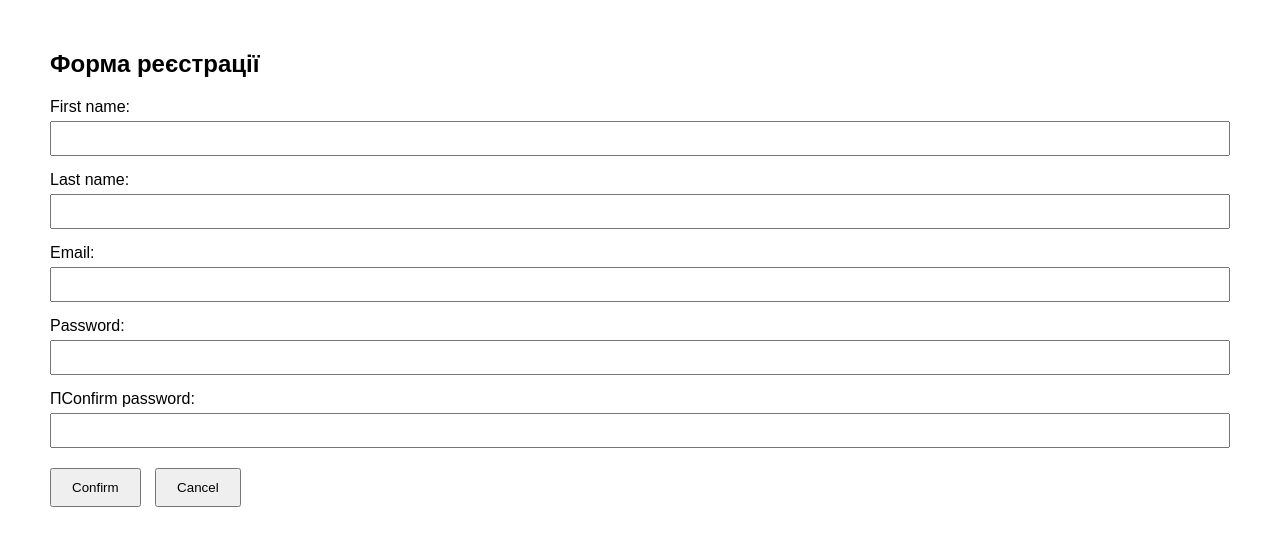
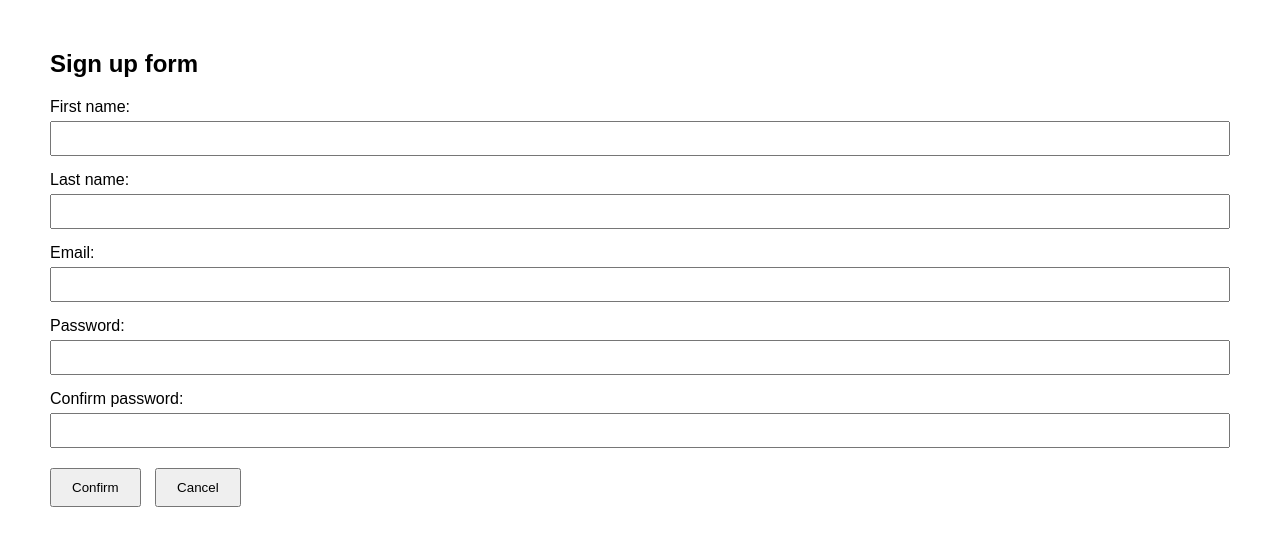
Before and after one commit to pro100bart/playwright-demo, a plain HTML site: page index.html in a window 1280 px wide. Drawn offline with Linux system fonts and the light colour scheme.

Commit message:
Update index.html

```diff
--- a/index.html
+++ b/index.html
@@ -3,7 +3,7 @@
 <head>
     <meta charset="UTF-8">
     <meta name="viewport" content="width=device-width, initial-scale=1.0">
-    <title>REgistration</title>
+    <title>Sign up form</title>
     <style>
         body {
             font-family: Arial, sans-serif;
@@ -36,7 +36,7 @@
 </head>
 <body>
 
-    <h2>Форма реєстрації</h2>
+    <h2>Sign up form</h2>
     <form id="registrationForm" onsubmit="return validateForm()">
         <div class="form-group">
             <label for="firstName">First name:</label>
@@ -56,7 +56,7 @@
             <input type="password" id="password" name="password" required>
         </div>
         <div class="form-group">
-            <label for="confirmPassword">ПConfirm password:</label>
+            <label for="confirmPassword">Confirm password:</label>
             <input type="password" id="confirmPassword" name="confirmPassword" required>
             <span id="passwordError" class="error"></span>
         </div>
```
